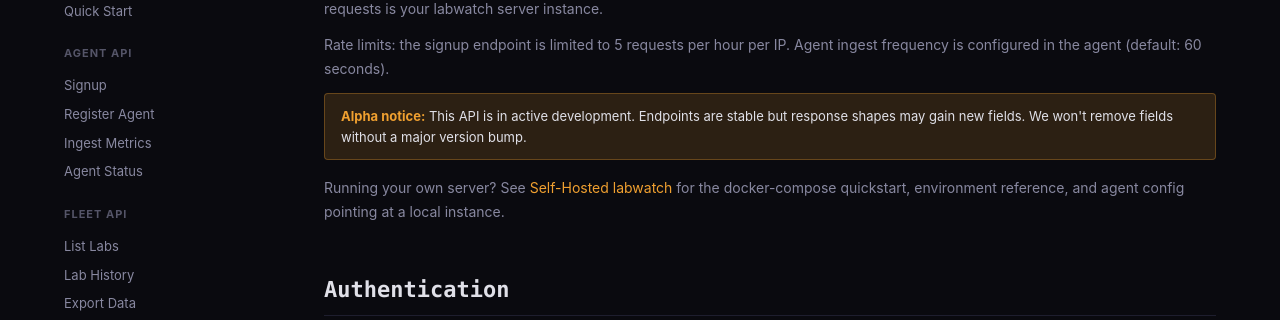
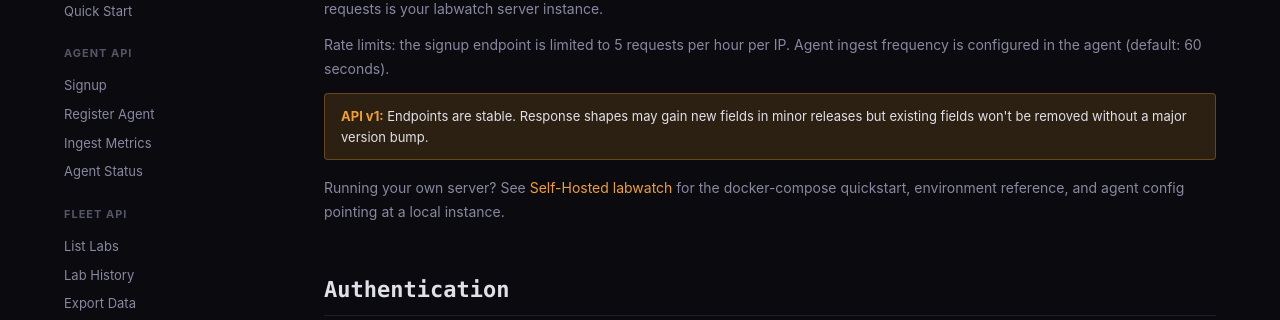
Before and after one commit to labwatch-dev/labwatch, a FastAPI app: page /docs in a window 1280 px wide. Shown: the part 358-678 px from the top of the page. Run offline with FastAPI, Linux system fonts and the light colour scheme.

Commit message:
polish: soften API notice, add arch info and script review note
- Replace "Alpha notice" with "API v1" in docs (less scary)
- Add linux/amd64 + linux/arm64 to README architecture section
- Add script review link for curl|bash skeptics

```diff
--- a/server/templates/docs.html
+++ b/server/templates/docs.html
@@ -386,7 +386,7 @@
             <p>Rate limits: the signup endpoint is limited to 5 requests per hour per IP. Agent ingest frequency is configured in the agent (default: 60 seconds).</p>
 
             <div class="alert-box">
-                <strong>Alpha notice:</strong> This API is in active development. Endpoints are stable but response shapes may gain new fields. We won't remove fields without a major version bump.
+                <strong>API v1:</strong> Endpoints are stable. Response shapes may gain new fields in minor releases but existing fields won't be removed without a major version bump.
             </div>
 
             <p style="margin-top:16px;">Running your own server? See <a href="/self-hosted" style="color:var(--accent);">Self-Hosted labwatch</a> for the docker-compose quickstart, environment reference, and agent config pointing at a local instance.</p>
```
Also changed, not shown: README.md.
